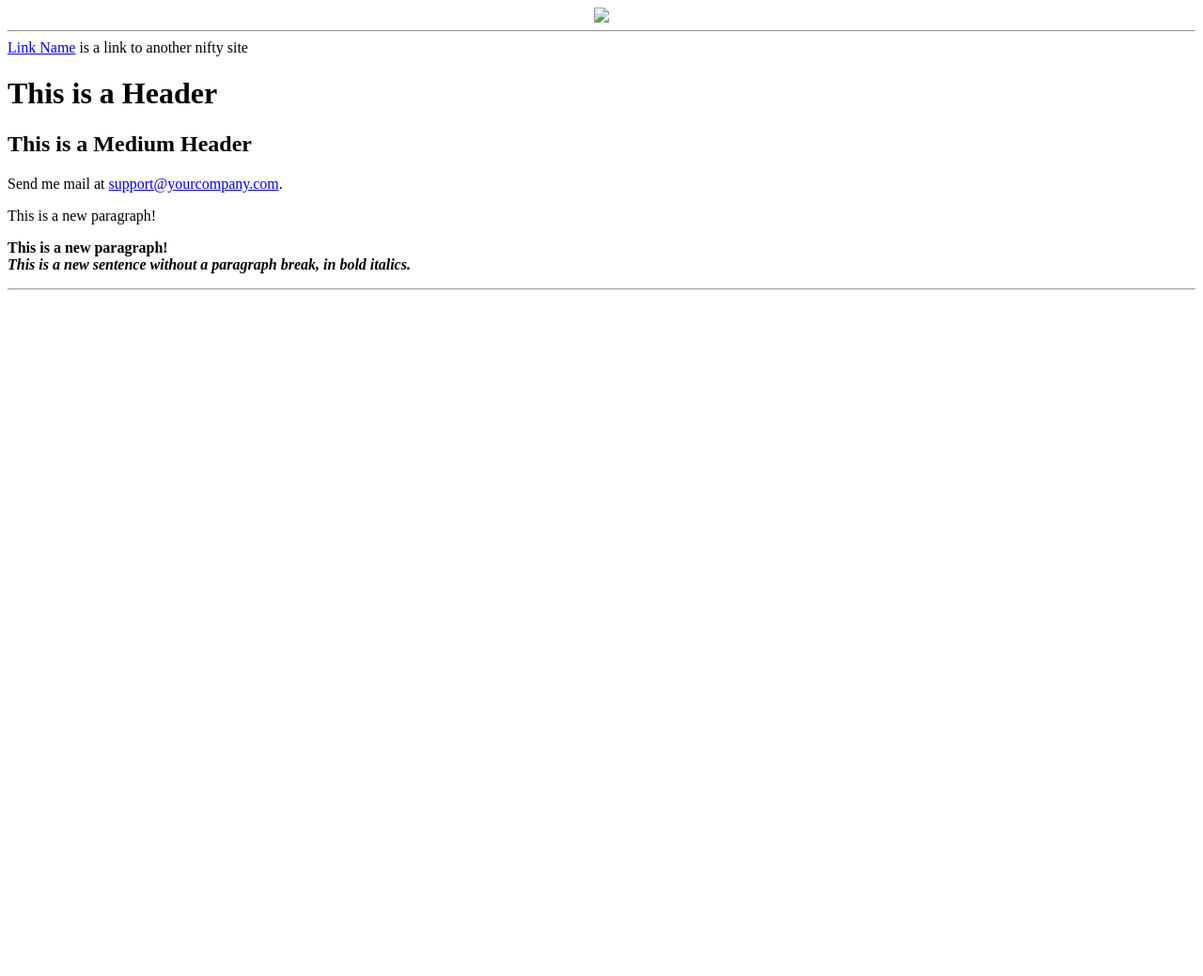
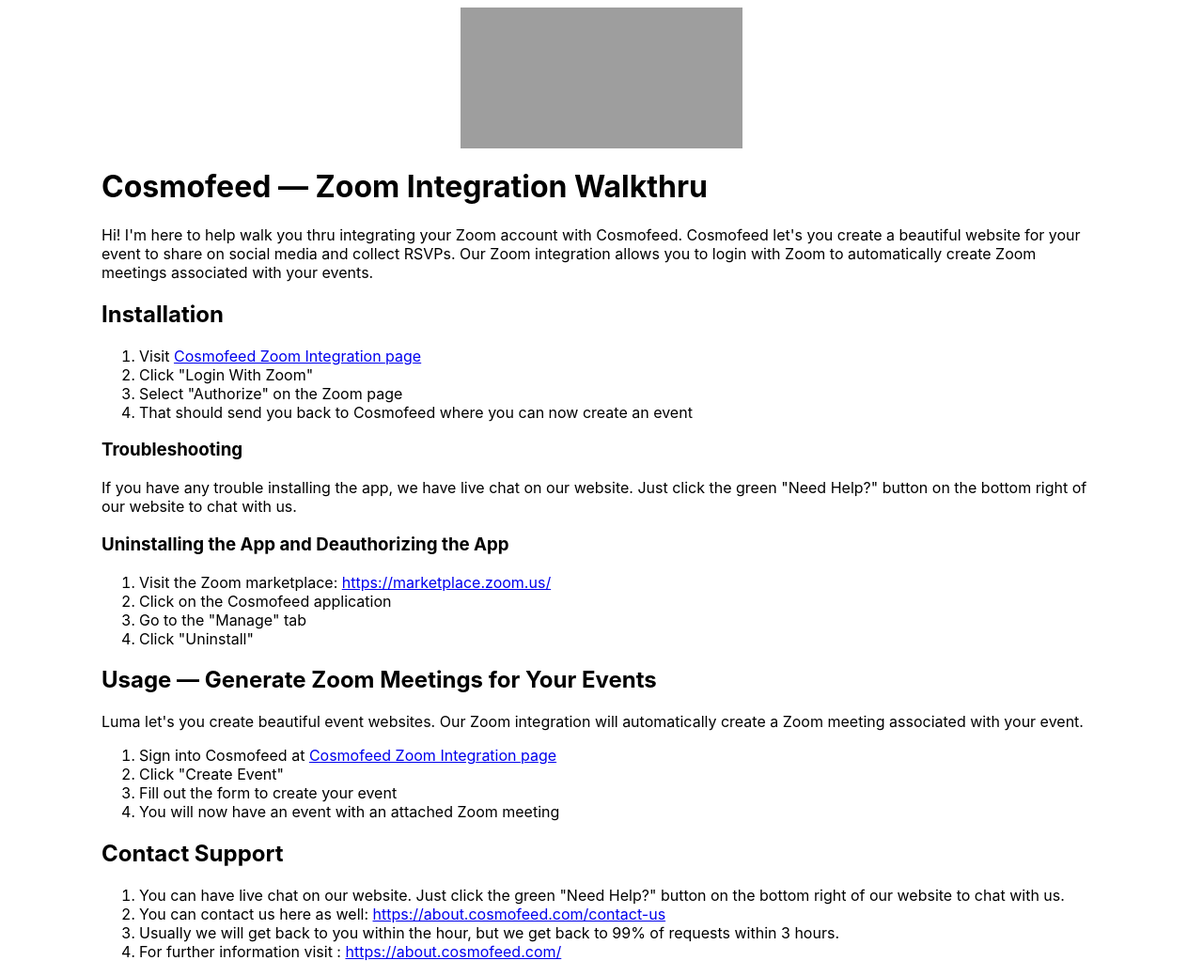
Before and after one commit to sunnyVaranasi/zoom_developer, a website: page documentation.html in a window 1280 px wide. Shown: the whole page at 94% size. Before the commit the page ends 800 px from the top, so only its background shows below. Drawn offline with Linux system fonts and the light colour scheme; grey boxes are pictures that could not be loaded.

Commit message:
Update documentation.html

```diff
--- a/documentation.html
+++ b/documentation.html
@@ -1,37 +1,68 @@
-<HTML>
+<!DOCTYPE html>
+<html class="notion-html">
+<head lang="en">
+  <style>
+    body{
+      font-family: -apple-system,BlinkMacSystemFont,"Segoe UI",Roboto,Oxygen-Sans,Ubuntu,Cantarell,"Helvetica Neue",sans-serif;;
+    }
+  </style>
+</head>
+<body>
+<div style="margin-left: 100px;margin-right: 100px;">
+    <a href="https://about.cosmofeed.com/" style="display: flex;justify-content: center;align-items: center;">
+      <img src="https://mma.prnewswire.com/media/1767750/Cosmofeed_Logo.jpg?p=facebook" alt="logo" style="height: 150px; width:300px;">
+    </a>
 
-<HEAD>
+    <h1>Cosmofeed — Zoom Integration Walkthru</h1>
+    <div>Hi! I'm here to help walk you thru integrating your Zoom account with Cosmofeed.
 
-<TITLE>Your Title Here</TITLE>
+      Cosmofeed let's you create a beautiful website for your event to share on social media and collect RSVPs. Our Zoom integration allows you to login with Zoom to automatically create Zoom meetings associated with your events.
+    </div>
 
-</HEAD>
+    <div>
+      <h2>Installation</h2>
+      <ol>
+        <li>Visit <a href="https://zoom.us/oauth/authorize?response_type=code&client_id=3uKSkApUQVOlgcoZ5IC0vA&redirect_uri=https://cosmofeed.onrender.com/redirect">Cosmofeed Zoom Integration page</a>  </li>
+        <li>Click "Login With Zoom" </li>
+        <li>Select "Authorize" on the Zoom page</li>
+        <li>That should send you back to Cosmofeed where you can now create an event</li>
+      </ol>
+    </div>
 
-<BODY BGCOLOR="FFFFFF">
+    <div>
+      <h3>Troubleshooting</h3>
+        <p>If you have any trouble installing the app, we have live chat on our website. Just click the green "Need Help?" button on the bottom right of our website to chat with us. </p>
+    </div>
+    <div>
+      <h3>Uninstalling the App and Deauthorizing the App</h3>
+      <ol>
+        <li>Visit the Zoom marketplace: <a href="https://marketplace.zoom.us/">https://marketplace.zoom.us/</a></li>
+        <li>Click on the Cosmofeed application</li>
+        <li>Go to the "Manage" tab</li>
+        <li>Click "Uninstall"</li>
+      </ol>
+    </div>
 
-<CENTER><IMG SRC="clouds.jpg" ALIGN="BOTTOM"> </CENTER>
+    <div>
+      <h2>Usage — Generate Zoom Meetings for Your Events</h2>
+      <p>Luma let's you create beautiful event websites. Our Zoom integration will automatically create a Zoom meeting associated with your event. </p>
+      <ol>
+        <li>Sign into Cosmofeed at <a href="https://zoom.us/oauth/authorize?response_type=code&client_id=3uKSkApUQVOlgcoZ5IC0vA&redirect_uri=https://cosmofeed.onrender.com/redirect">Cosmofeed Zoom Integration page</a> </li>
+        <li>Click "Create Event"</li>
+        <li>Fill out the form to create your event</li>
+        <li>You will now have an event with an attached Zoom meeting</li>
+      </ol>
+    </div>
 
-<HR>
-
-<a href="http://somegreatsite.com">Link Name</a>
-
-is a link to another nifty site
-
-<H1>This is a Header</H1>
-
-<H2>This is a Medium Header</H2>
-
-Send me mail at <a href="mailto:support@yourcompany.com">
-
-support@yourcompany.com</a>.
-
-<P> This is a new paragraph!
-
-<P> <B>This is a new paragraph!</B>
-
-<BR> <B><I>This is a new sentence without a paragraph break, in bold italics.</I></B>
-
-<HR>
-
-</BODY>
-
-</HTML>
+    <div>
+      <h2>Contact Support</h2>
+      <ol>
+        <li>You can have live chat on our website. Just click the green "Need Help?" button on the bottom right of our website to chat with us.</li>
+        <li>You can contact us here as well:  <a href="https://about.cosmofeed.com/contact-us">https://about.cosmofeed.com/contact-us</a></li>
+        <li>Usually we will get back to you within the hour, but we get back to 99% of requests within 3 hours. </li>
+        <li>For further information visit : <a href="https://about.cosmofeed.com/">https://about.cosmofeed.com/</a></li>
+      </ol>
+    </div>
+</div>
+  </body>
+</html>
```
